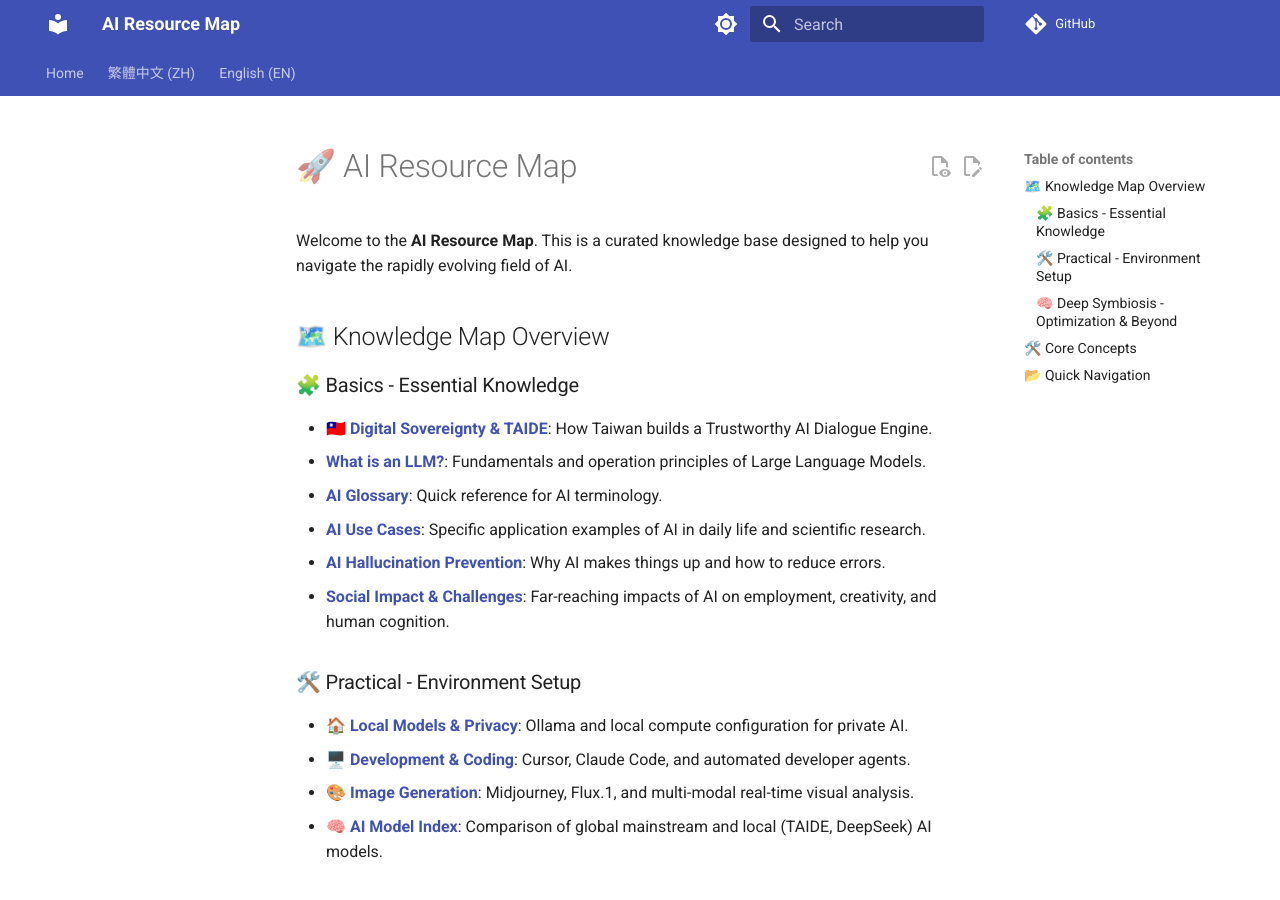
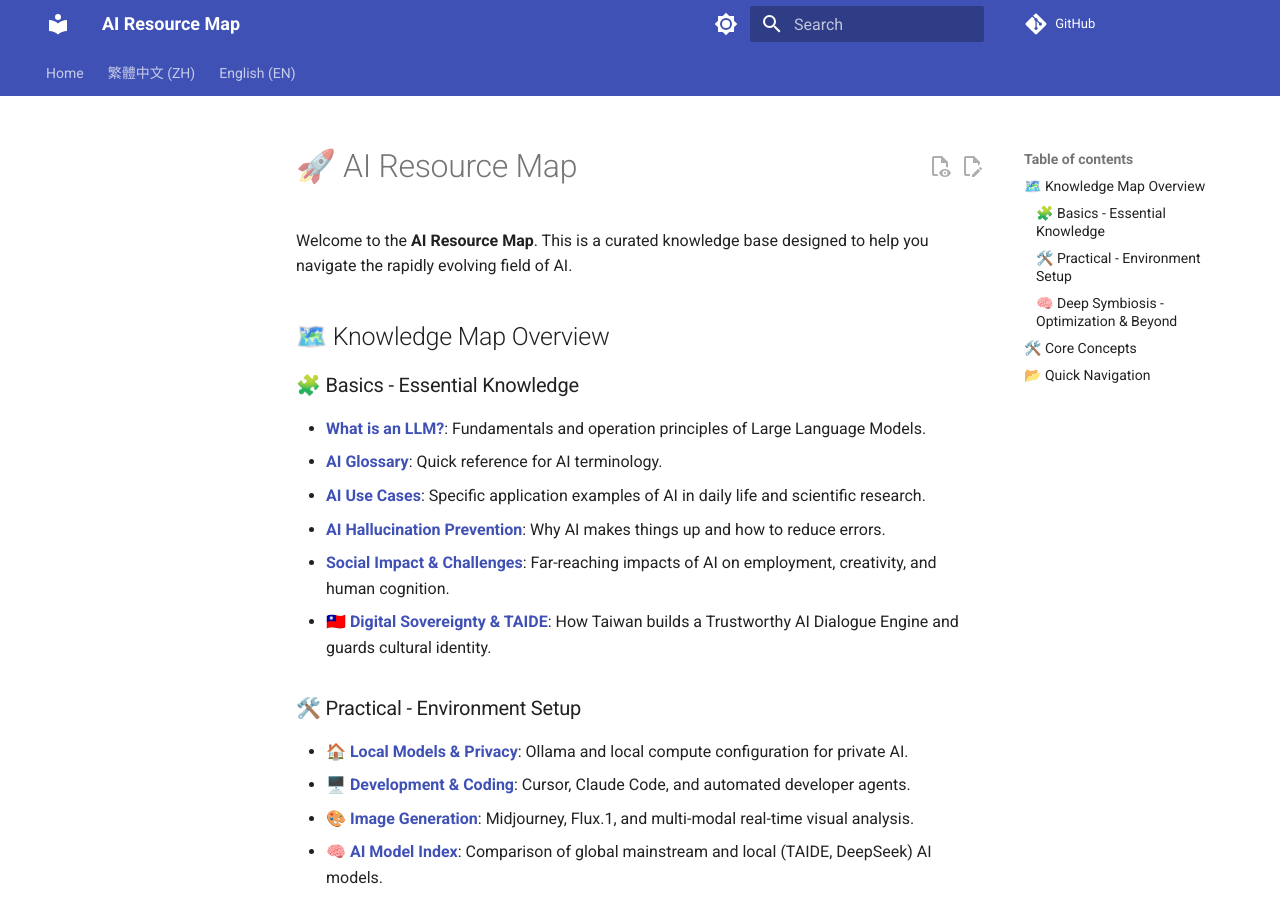
Before and after one commit to ultima6-tw/ai-map, an MkDocs documentation site: the page built from docs/en/index.md, in a window 1280 px wide and 900 px high. Built offline with MkDocs 1.6.1 and Material for MkDocs 9.7.7, drawn with Linux system fonts in a browser that asks for light colours; comment, search, counter and statistics services are not loaded.

Commit message:
docs: reorder TAIDE to the end of Basics section in index

```diff
--- a/docs/en/index.md
+++ b/docs/en/index.md
@@ -5,12 +5,12 @@ Welcome to the **AI Resource Map**. This is a curated knowledge base designed to
 ## 🗺️ Knowledge Map Overview
 
 ### 🧩 Basics - Essential Knowledge
-- **[🇹🇼 Digital Sovereignty & TAIDE](digital-sovereignty.md)**: How Taiwan builds a Trustworthy AI Dialogue Engine.
 - **[What is an LLM?](what-is-ai-or-llm.md)**: Fundamentals and operation principles of Large Language Models.
 - **[AI Glossary](glossary.md)**: Quick reference for AI terminology.
 - **[AI Use Cases](ai-application.md)**: Specific application examples of AI in daily life and scientific research.
 - **[AI Hallucination Prevention](ai-hallucination.md)**: Why AI makes things up and how to reduce errors.
 - **[Social Impact & Challenges](ai-impact.md)**: Far-reaching impacts of AI on employment, creativity, and human cognition.
+- **[🇹🇼 Digital Sovereignty & TAIDE](digital-sovereignty.md)**: How Taiwan builds a Trustworthy AI Dialogue Engine and guards cultural identity.
 
 ### 🛠️ Practical - Environment Setup
 - **[🏠 Local Models & Privacy](local-ai-privacy.md)**: Ollama and local compute configuration for private AI.
```
